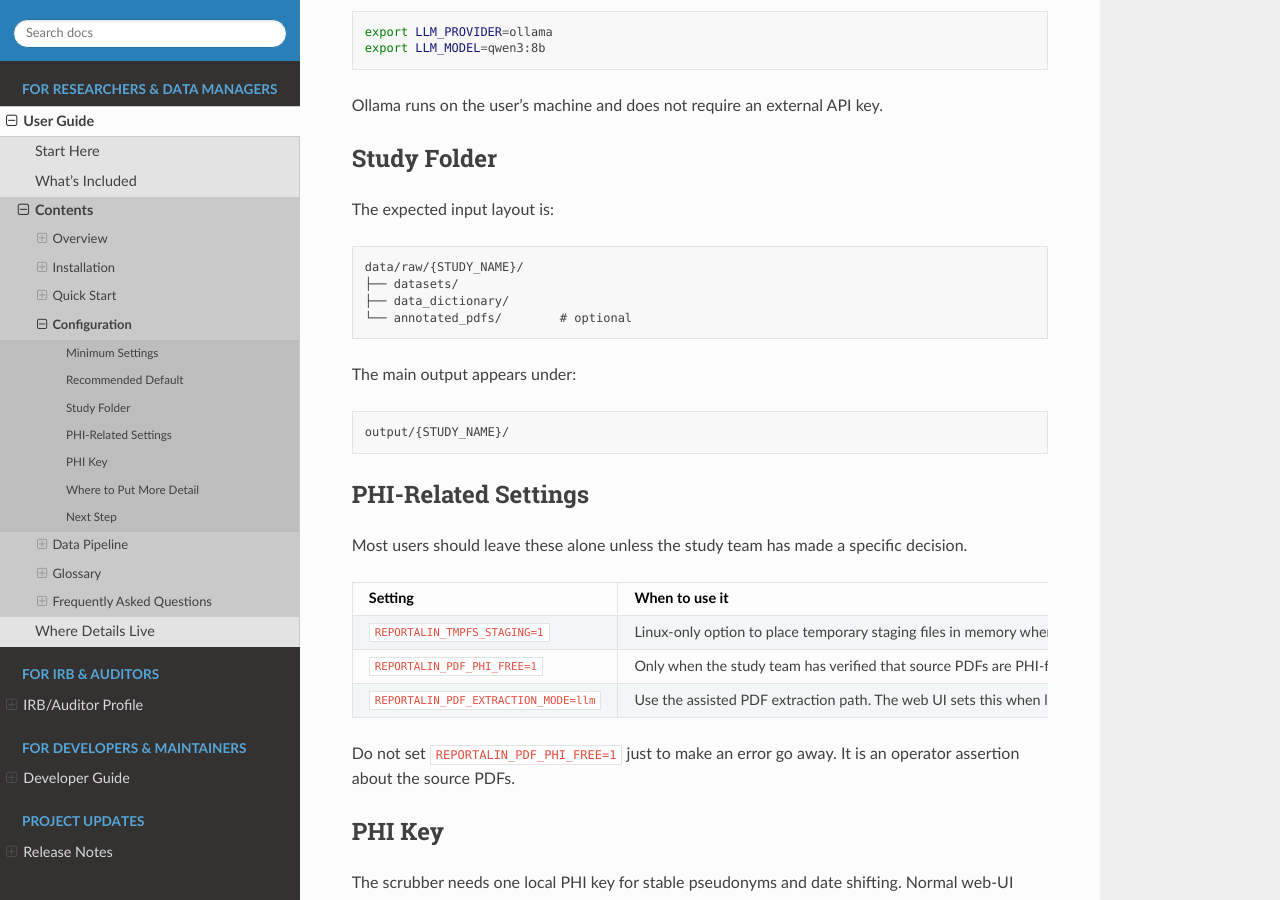
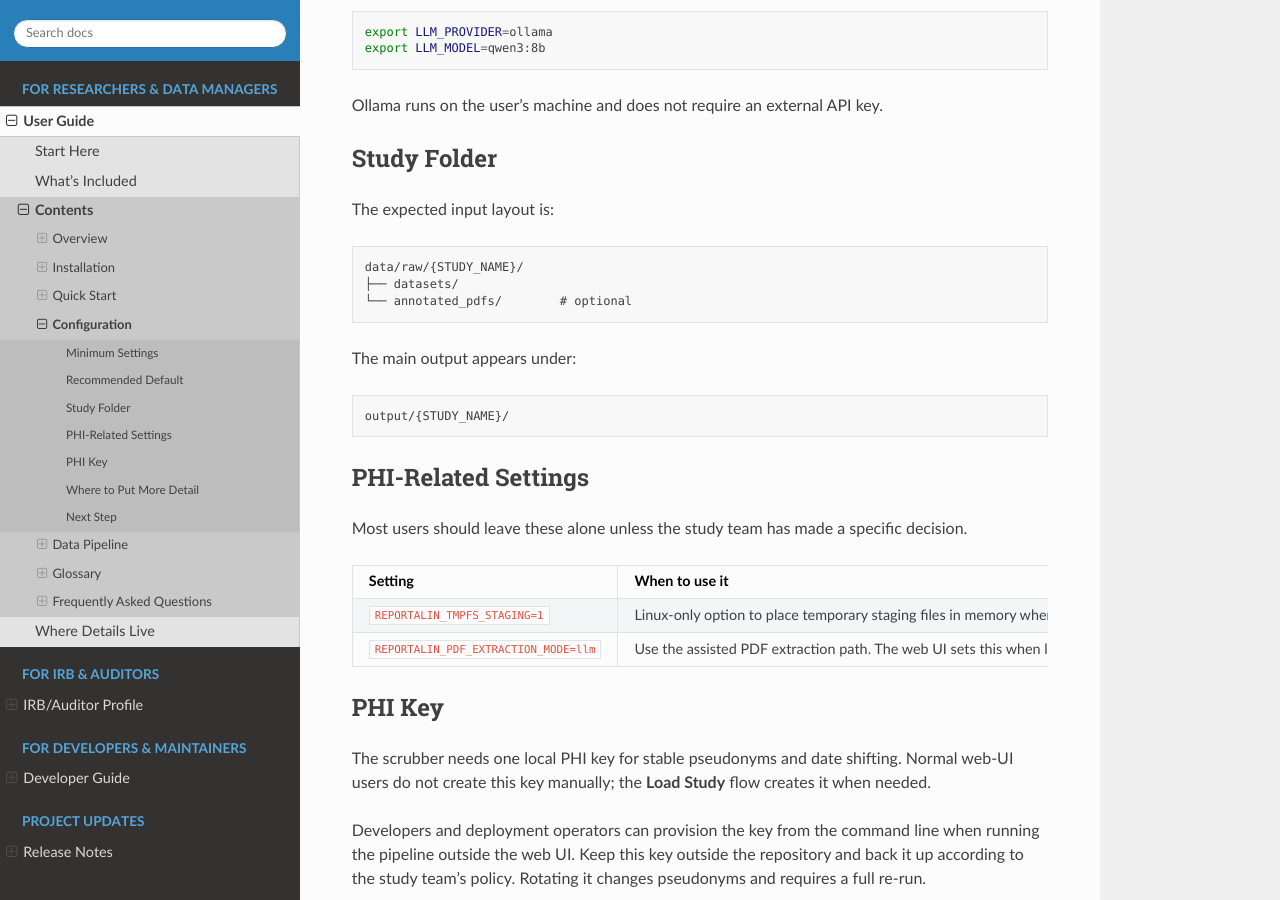
Before and after one commit to solomonsjoseph/RePORT-AI-Portal, a Sphinx documentation site: the page built from docs/sphinx/user_guide/configuration.rst, in a window 1280 px wide and 900 px high, scrolled down 1040 px. Built offline with Sphinx 7.4.7 and the Read the Docs theme 3.1.0, drawn with Linux system fonts in a browser that asks for light colours.

Commit message:
simplify(docs): scrub stale trio_bundle/REPORTALIN_PDF_PHI_FREE references from user guide
Phase 5b removed trio_bundle/ in favor of llm_source/; data_dictionary/
is no longer an input subdir; REPORTALIN_PDF_PHI_FREE was never wired in
code. Update user_guide RSTs to match. Developer guide refs remain
(out of scope for this user-guide pass).

```diff
--- a/docs/sphinx/user_guide/configuration.rst
+++ b/docs/sphinx/user_guide/configuration.rst
@@ -65,7 +65,6 @@ The expected input layout is:
 
    data/raw/{STUDY_NAME}/
    ├── datasets/
-   ├── data_dictionary/
    └── annotated_pdfs/        # optional
 
 The main output appears under:
@@ -89,15 +88,9 @@ specific decision.
    * - ``REPORTALIN_TMPFS_STAGING=1``
      - Linux-only option to place temporary staging files in memory when
        available.
-   * - ``REPORTALIN_PDF_PHI_FREE=1``
-     - Only when the study team has verified that source PDFs are
-       PHI-free and a hosted PDF extraction path is allowed.
    * - ``REPORTALIN_PDF_EXTRACTION_MODE=llm``
      - Use the assisted PDF extraction path. The web UI sets this when
        loading a study.
-
-Do not set ``REPORTALIN_PDF_PHI_FREE=1`` just to make an error go away.
-It is an operator assertion about the source PDFs.
 
 PHI Key
 -------
--- a/docs/sphinx/user_guide/faq.rst
+++ b/docs/sphinx/user_guide/faq.rst
@@ -116,9 +116,8 @@ and regression-test representative questions after each retrieval change.
 What if my PDFs may contain PHI?
 --------------------------------
 
-Treat them as PHI-bearing by default. Do not set
-``REPORTALIN_PDF_PHI_FREE=1`` unless the study team has verified that the
-source PDFs are PHI-free and the use of the selected provider is allowed.
+Treat them as PHI-bearing by default. The portal runs PDFs through the
+PHI-scrub before any text reaches a hosted LLM provider.
 
 Can I skip PDFs?
 ----------------
```
Also changed, not shown: docs/sphinx/user_guide/data_pipeline.rst (+4 -5 lines).
